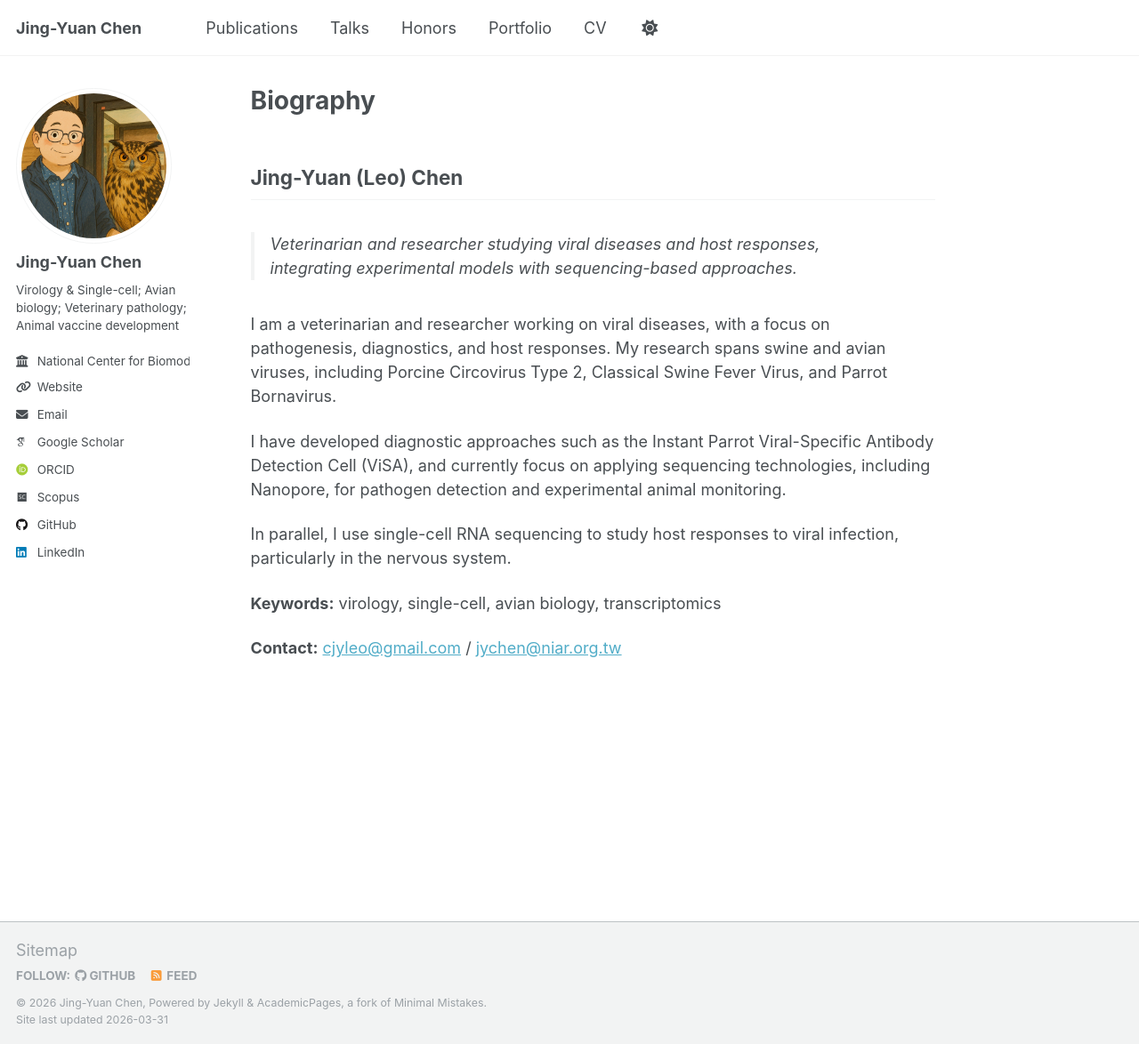
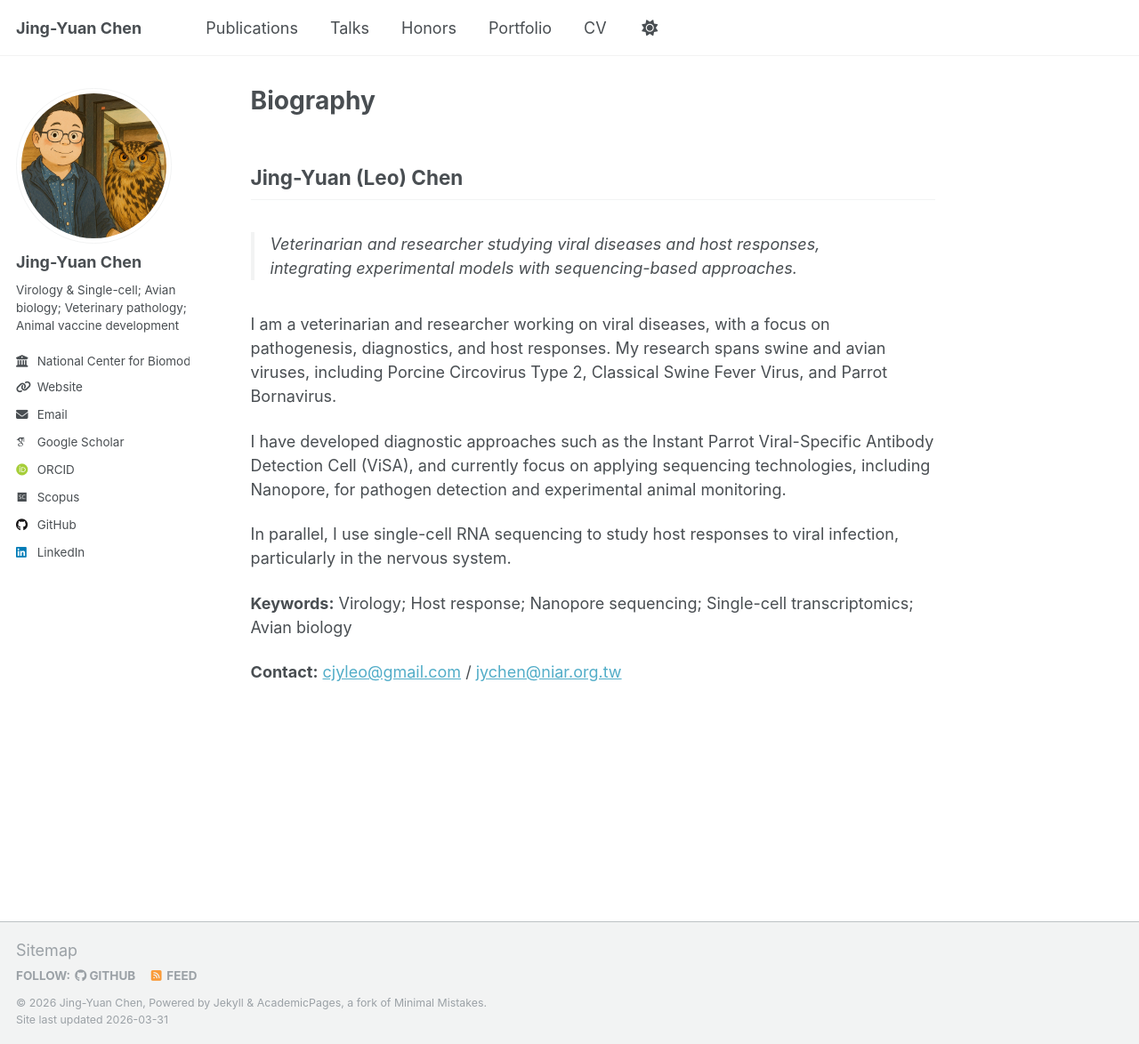
Before and after one commit to jychen74/jychen74.github.io, a Jekyll site: the page built from _pages/about.md, in a window 1280 px wide and 1174 px high. Shown: the whole window at 89% size. Built offline with Jekyll 4.4.1, drawn with Linux system fonts in a browser that asks for light colours; some web fonts are replaced; a script that is not in the unit is left out.

Commit message:
Update about.md

```diff
--- a/_pages/about.md
+++ b/_pages/about.md
@@ -16,6 +16,6 @@ I have developed diagnostic approaches such as the Instant Parrot Viral-Specific
 
 In parallel, I use single-cell RNA sequencing to study host responses to viral infection, particularly in the nervous system.
 
-**Keywords:** virology, single-cell, avian biology, transcriptomics
+**Keywords:** Virology; Host response; Nanopore sequencing; Single-cell transcriptomics; Avian biology
 
 **Contact:** [cjyleo@gmail.com](mailto:cjyleo@gmail.com) / [jychen@niar.org.tw](mailto:jychen@niar.org.tw)
```
